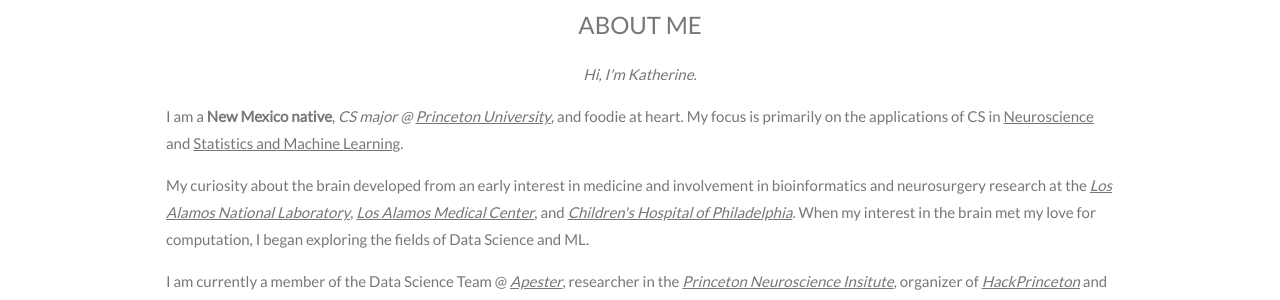
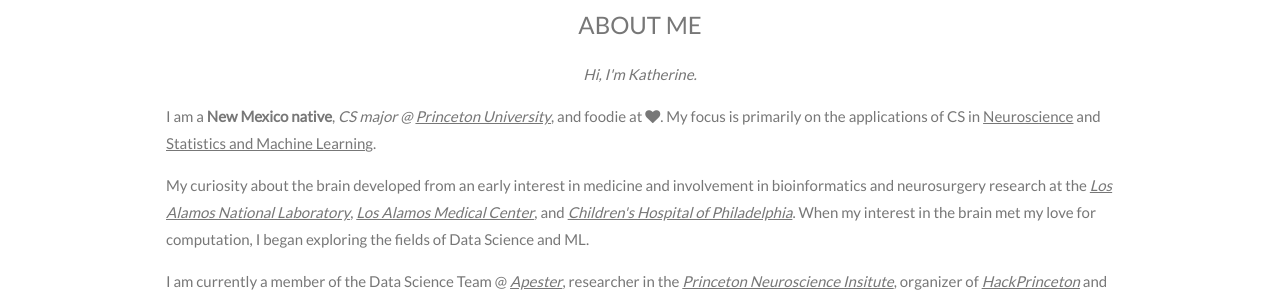
Before and after one commit to wangk5/wangk5.github.io, a Jekyll site: the page index.html, which Jekyll copies as it is, in a window 1280 px wide and 900 px high, scrolled down 818 px. Shown: the part 153-453 px from the top of the window. Built offline with Jekyll 4.4.1, drawn with Linux system fonts in a browser that asks for light colours.

Commit message:
Update index.html

```diff
--- a/index.html
+++ b/index.html
@@ -86,7 +86,7 @@ body, html {
 <div class="w3-content w3-container w3-padding-64" id="about">
   <h3 class="w3-center">ABOUT ME</h3>
   <p class="w3-center"><em>Hi, I'm Katherine.</em></p>
-  <p>I am a <b>New Mexico native</b>, <em>CS major @ <a href="https://www.princeton.edu">Princeton University</a></em>, and foodie at heart.
+  <p>I am a <b>New Mexico native</b>, <em>CS major @ <a href="https://www.princeton.edu">Princeton University</a></em>, and foodie at  <i class="fa fa-heart"></i>.
 My focus is primarily on the applications of CS in <a href="https://pni.princeton.edu/education/undergraduate-certificate">Neuroscience</a>
 and <a href="https://csml.princeton.edu/undergraduates/certificate-program">Statistics and Machine Learning</a>.
   </p>
```
